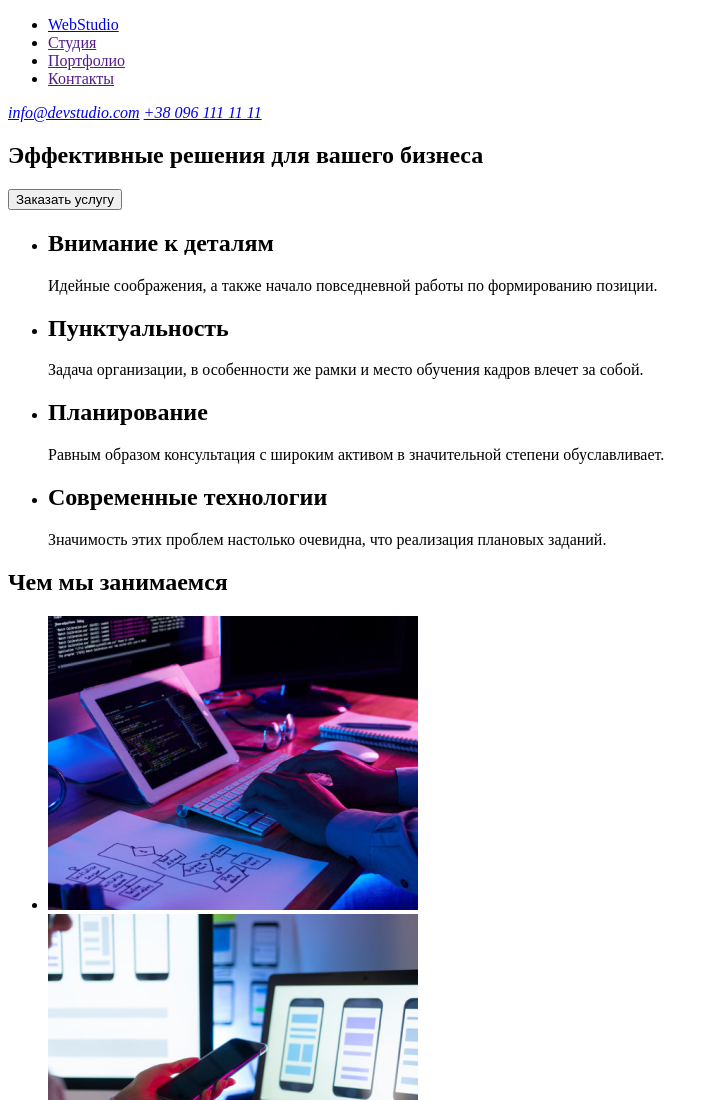
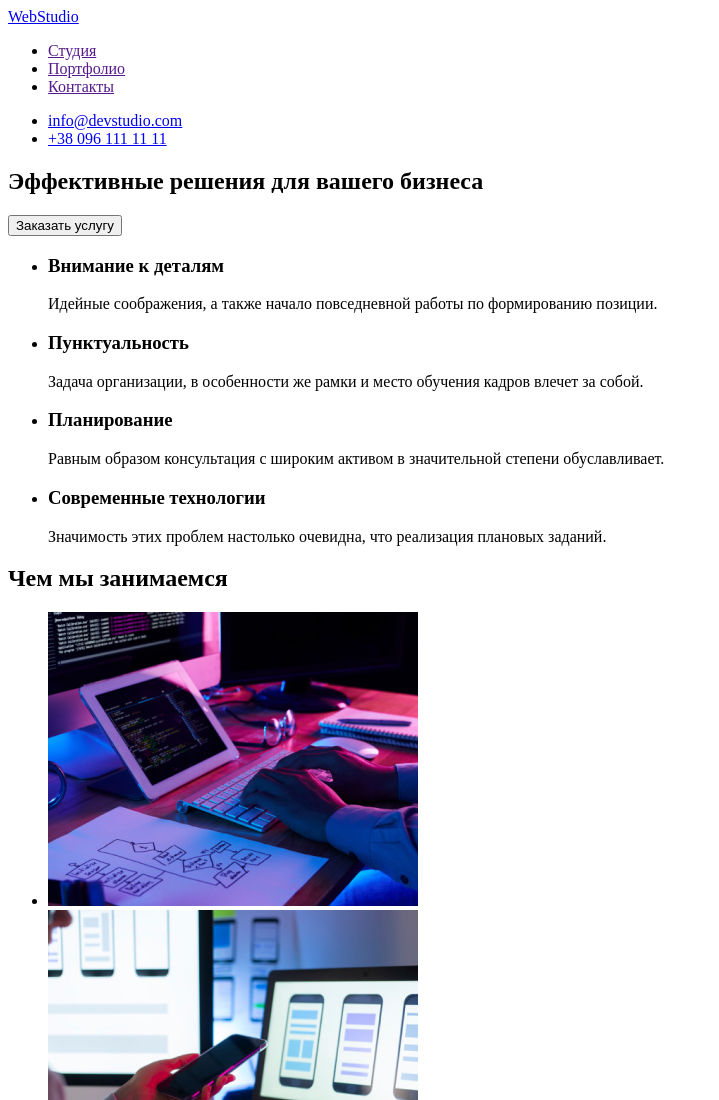
Before and after one commit to yu1iia/goit-markup-hw-01, a plain HTML site: page index.html in a window 1280 px wide. Shown: the top 1100 px of the page, without its empty margins (0-719 px from the left). Drawn offline with Linux system fonts and the light colour scheme.

Commit message:
Добавляет правки в верстке главной страницы

```diff
--- a/index.html
+++ b/index.html
@@ -11,10 +11,8 @@
 
     <header>
       <nav>
+        <a href="./index.html">WebStudio</a>
         <ul>
-          <li>
-            <a href="./index.html">WebStudio</a>
-          </li>
           <li>
             <a href="">Студия</a>
           </li>
@@ -26,10 +24,10 @@
           </li>
         </ul>
       </nav>
-      <address>
-        <a href="mailto:info@devstudio.com">info@devstudio.com</a>
-        <a href="tel:+380961111111">+38 096 111 11 11</a>
-      </address>
+      <ul>
+        <li><a href="mailto:info@devstudio.com">info@devstudio.com</a></li>
+        <li><a href="tel:+380961111111">+38 096 111 11 11</a></li>
+      </ul>
     </header>
 
     <main>
@@ -43,21 +41,22 @@
       <!--Skills-->
 
       <section>
+        <h2 hidden>Квалификация и навыки</h2>
         <ul>
           <li>
-            <h2>Внимание к деталям</h2>
+            <h3>Внимание к деталям</h3>
             <p>Идейные соображения, а также начало повседневной работы по формированию позиции.</p>
           </li>
           <li>
-            <h2>Пунктуальность</h2>
+            <h3>Пунктуальность</h3>
             <p>Задача организации, в особенности же рамки и место обучения кадров влечет за собой.</p>
           </li>
           <li>
-            <h2>Планирование</h2>
+            <h3>Планирование</h3>
             <p>Равным образом консультация с широким активом в значительной степени обуславливает.</p>
           </li>
           <li>
-            <h2>Современные технологии</h2>
+            <h3>Современные технологии</h3>
             <p>Значимость этих проблем настолько очевидна, что реализация плановых заданий.</p>
           </li>
         </ul>
```
